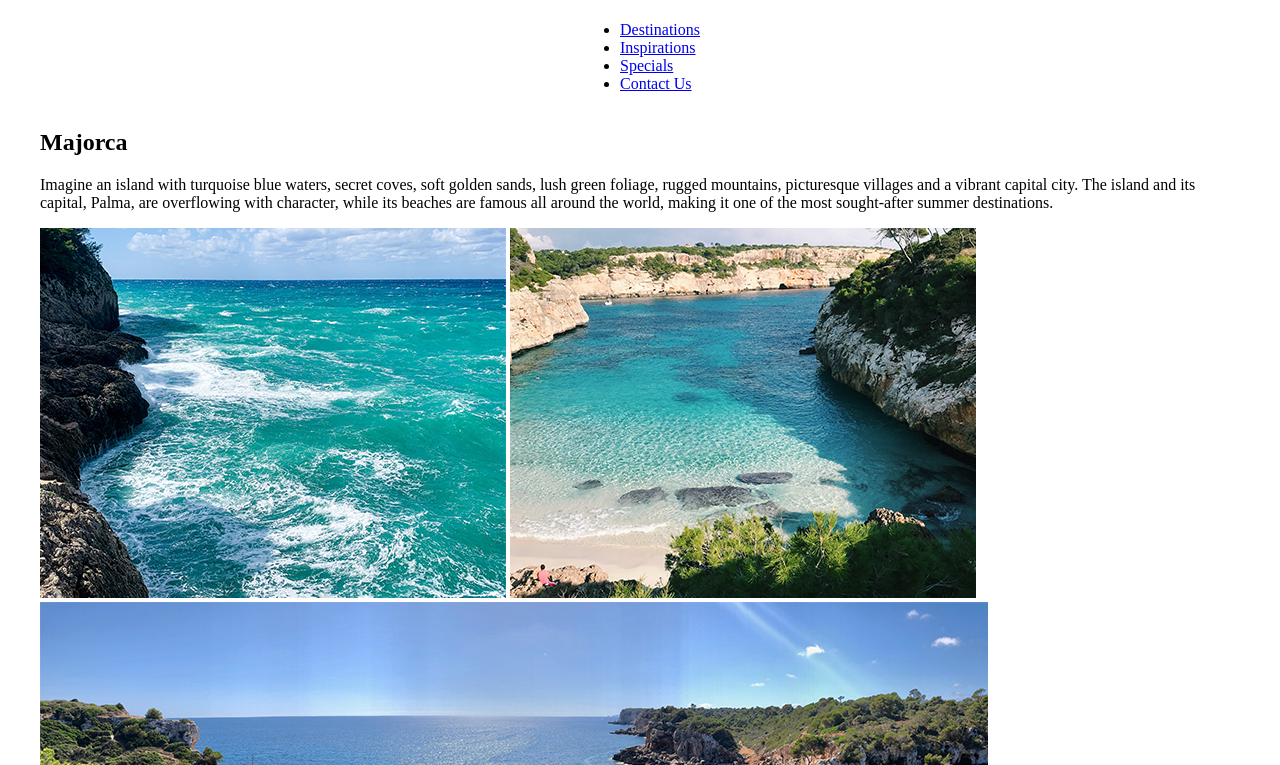
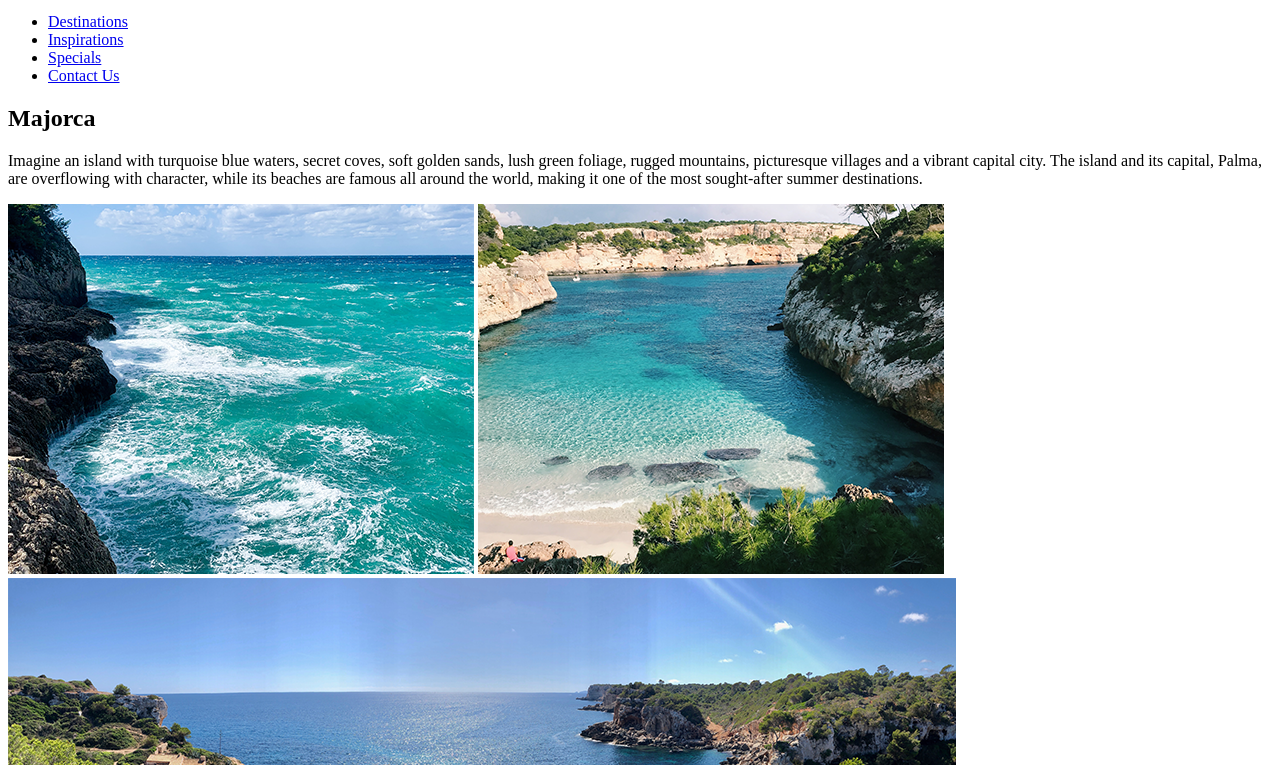
Before and after one commit to TdayAsu/wunderlust, a plain HTML site: page index.html in a window 1280 px wide. Shown: the part 247-1012 px from the top of the page. Drawn offline with Linux system fonts and the light colour scheme.

Commit message:
Update index.html

```diff
--- a/index.html
+++ b/index.html
@@ -4,7 +4,7 @@
     <meta charset="UTF-8">
     <title>Wunderlust Travel</title>
 </head>
-<body style="display: flex; justify-content: center; align-items: center; flex-direction: column; max-width: 1200px; margin: 0 auto;">
+<body>
   <a href="#main-content" class="skip link">Skip to main</a>
 
   <header>
```
